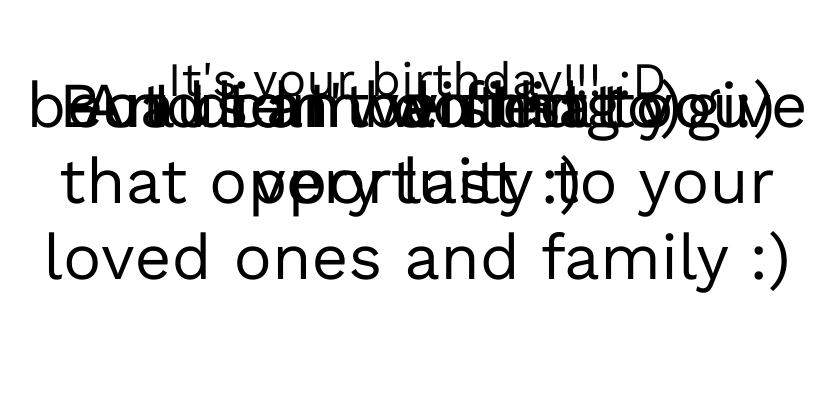
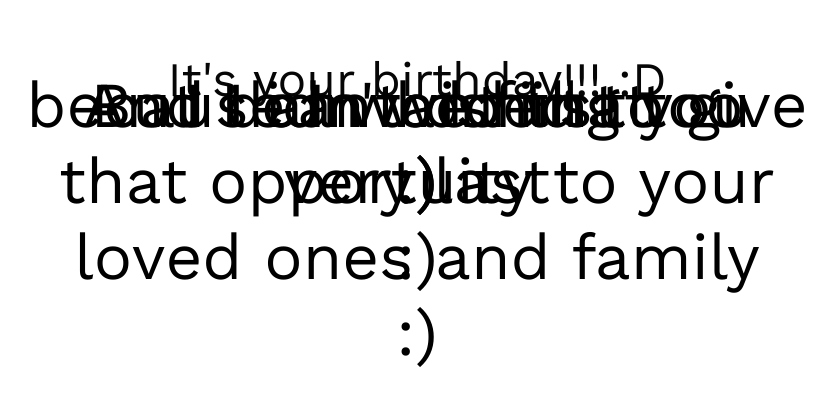
Before and after one commit to iamsunnyrk/Happy-Birthday-, a website: page second.html in a window 1280 px wide. Shown: the part 157-551 px from the top of the page, without its empty margins (223-1058 px from the left). Drawn offline with nearby package versions, Linux system fonts and the light colour scheme; no server answers.

Commit message:
Update style.css

```diff
--- a/style/style.css
+++ b/style/style.css
@@ -126,6 +126,18 @@ body {
   display: inline-block;
 }
 
+  .idea-7 span {
+    display: block;
+  }
+  .idea-8 span {
+    display: block;
+  }
+  .idea-9 span {
+    display: block;
+  }
+  .idea-10 span {
+    display: block;
+  }
 .idea-6 span {
   font-size: 15rem;
 }
```
